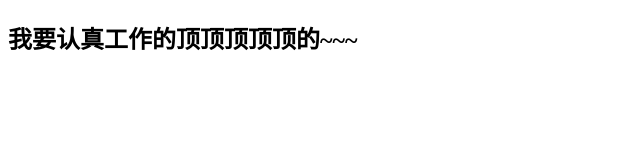
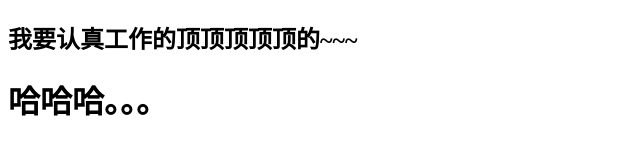
Before and after one commit to doria76593/t2, a plain HTML site: page index.html in a window 1280 px wide. Shown: the whole page, without its empty margins (0-640 px from the left). Drawn offline with Linux system fonts and the light colour scheme.

Commit message:
添加了哈哈

```diff
--- a/index.html
+++ b/index.html
@@ -6,5 +6,6 @@
 </head>
 <body>
 	<h2>我要认真工作的顶顶顶顶顶的~~~</h2>
+	<h1>哈哈哈。。。</h1>
 </body>
 </html>
```
